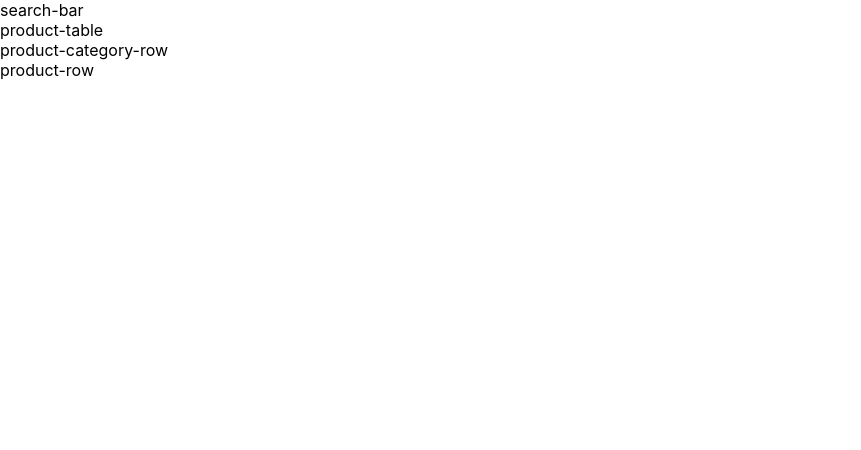
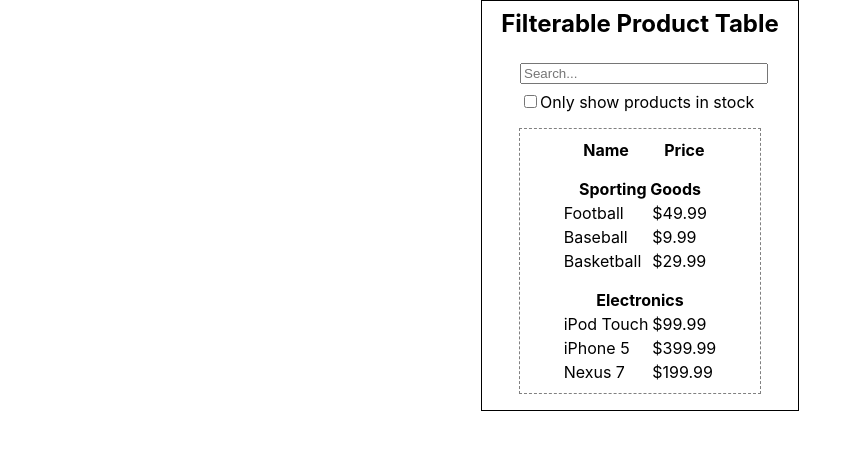
Before and after one commit to smerante/component-build, a React (Create React App) app: page / in a window 1280 px wide. Shown: the top 450 px of the page, without its empty margins (0-861 px from the left). Built offline with nearby package versions, Linux system fonts and the light colour scheme.

Commit message:
feat: step 2 create static app

```diff
--- a/package.json
+++ b/package.json
@@ -7,8 +7,8 @@
     "@testing-library/react": "^9.3.2",
     "@testing-library/user-event": "^7.1.2",
     "@types/jest": "^24.0.0",
-    "@types/node": "^12.0.0",
-    "@types/react": "^16.9.47",
+    "@types/node": "^12.12.54",
+    "@types/react": "^16.9.48",
     "@types/react-dom": "^16.9.8",
     "node-sass": "^4.14.1",
     "react": "^16.13.1",
--- a/src/product-table/FilterableProductTable.tsx
+++ b/src/product-table/FilterableProductTable.tsx
@@ -10,6 +10,7 @@ class FilterableProductTable extends React.Component {
   render() {
     return (
       <div className={'filterable-product-table'}>
+        <h1 className={'filterable-product-table--title'}>Filterable Product Table</h1>
         <SearchBar></SearchBar>
         <ProductTable></ProductTable>
       </div>
--- a/src/product-table/_index.scss
+++ b/src/product-table/_index.scss
@@ -1,4 +1,14 @@
 .filterable-product-table {
   display: block;
   position: relative;
+  padding: 8px;
+  border: 1px solid black;
+  width: 300px;
+  margin: 0 auto;
+  &--title {
+    font-size: 1.5rem;
+    text-align: center;
+    margin: 0 auto;
+    margin-bottom: 24px;
+  }
 }
--- a/src/product-table/product-table/ProductTable.tsx
+++ b/src/product-table/product-table/ProductTable.tsx
@@ -2,17 +2,61 @@ import React from 'react';
 import './_index.scss';
 import ProductCategoryRow from './product-category-row/ProductCategoryRow';
 import ProductRow from './product-row/ProductRow';
+
+export interface Product {
+  category: string;
+  price: string;
+  stocked: boolean;
+  name: string;
+}
+
 class ProductTable extends React.Component {
   // constructor(props: any) {
   //   super(props);
   // }
+  products: Product[] = [
+    { category: "Sporting Goods", price: "$49.99", stocked: true, name: "Football" },
+    { category: "Sporting Goods", price: "$9.99", stocked: true, name: "Baseball" },
+    { category: "Sporting Goods", price: "$29.99", stocked: false, name: "Basketball" },
+    { category: "Electronics", price: "$99.99", stocked: true, name: "iPod Touch" },
+    { category: "Electronics", price: "$399.99", stocked: false, name: "iPhone 5" },
+    { category: "Electronics", price: "$199.99", stocked: true, name: "Nexus 7" }
+  ];
+
 
   render() {
+
+    let lastCategory = '';
+    const rows: any[] = [];
+    this.products.forEach((product: Product) => {
+      if (product.category === lastCategory) {
+        rows.push(
+          <ProductRow key={product.name} {...product}/>
+        )
+      } else {
+        rows.push(
+          <ProductCategoryRow key={product.category} {...product} />
+        );
+        rows.push(
+          <ProductRow key={product.name} {...product}/>
+        )
+        lastCategory = product.category;
+      }
+    });
+
     return (
       <div className={'product-table'}>
-        product-table
-        <ProductCategoryRow></ProductCategoryRow>
-        <ProductRow></ProductRow>
+        <table>
+          <thead>
+            <tr>
+              <th>Name</th>
+              <th>Price</th>
+            </tr>
+          </thead>
+          <tbody>
+            {rows}
+          </tbody>
+        </table>
       </div>
     );
   }
--- a/src/product-table/product-table/_index.scss
+++ b/src/product-table/product-table/_index.scss
@@ -1,4 +1,12 @@
 .product-table {
   display: block;
   position: relative;
+  width: 80%;
+  margin: 8px auto;
+  margin-top: 16px;
+  border: 1px dashed grey;
+  table {
+    margin: 0 auto;
+    padding: 8px;
+  }
 }
--- a/src/product-table/product-table/product-category-row/ProductCategoryRow.tsx
+++ b/src/product-table/product-table/product-category-row/ProductCategoryRow.tsx
@@ -1,15 +1,13 @@
-import React from 'react';
+import React, { Component } from 'react';
 import './_index.scss';
-class ProductCategoryRow extends React.Component {
-  // constructor(props: any) {
-  //   super(props);
-  // }
+import { Product } from '../ProductTable';
 
+class ProductCategoryRow extends Component<Product, any> {
   render() {
     return (
-      <div className={'product-category-row'}>
-        product-category-row
-      </div>
+      <tr key={this.props.category} className={'product-category-row'}>
+        <td colSpan={2}>{this.props.category}</td>
+      </tr>
     );
   }
 }
--- a/src/product-table/product-table/product-category-row/_index.scss
+++ b/src/product-table/product-table/product-category-row/_index.scss
@@ -1,4 +1,9 @@
 .product-category-row {
-  display: block;
+  display: table-row;
   position: relative;
+  text-align: center;
+  font-weight: 700;
+  td {
+    padding-top: 16px;
+  }
 }
--- a/src/product-table/product-table/product-row/ProductRow.tsx
+++ b/src/product-table/product-table/product-row/ProductRow.tsx
@@ -1,15 +1,21 @@
 import React from 'react';
 import './_index.scss';
-class ProductRow extends React.Component {
+import { Product } from '../ProductTable';
+class ProductRow extends React.Component<Product, any> {
   // constructor(props: any) {
   //   super(props);
   // }
 
   render() {
     return (
-      <div className={'product-row'}>
-        product-row
-      </div>
+      <tr key={this.props.name} className={'product-row'}>
+        <td>
+          {this.props.name}
+        </td>
+        <td>
+          {this.props.price}
+        </td>
+      </tr>
     );
   }
 }
--- a/src/product-table/product-table/product-row/_index.scss
+++ b/src/product-table/product-table/product-row/_index.scss
@@ -1,4 +1,5 @@
 .product-row {
-  display: block;
+  display: table-row;
   position: relative;
+  padding: 4px;
 }
--- a/src/product-table/search-bar/SearchBar.tsx
+++ b/src/product-table/search-bar/SearchBar.tsx
@@ -8,7 +8,11 @@ class SearchBar extends React.Component {
   render() {
     return (
       <div className={'search-bar'}>
-        search-bar
+        <input className={'search-bar--search'} placeholder="Search..."></input>
+        <div className={'search-bar--checkbox'}>
+          <input id="inStock" type="checkbox"></input>
+          <label htmlFor="inStock">Only show products in stock</label>
+        </div>
       </div>
     );
   }
--- a/src/product-table/search-bar/_index.scss
+++ b/src/product-table/search-bar/_index.scss
@@ -1,4 +1,12 @@
 .search-bar {
   display: block;
   position: relative;
+  width: 80%;
+  margin: 0 auto;
+  &--search {
+    width: 100%;
+  }
+  &--checkbox {
+    margin-top: 8px;
+  }
 }
```
Also changed, not shown: 1 other file (tests, documents, lock files or other folders).
